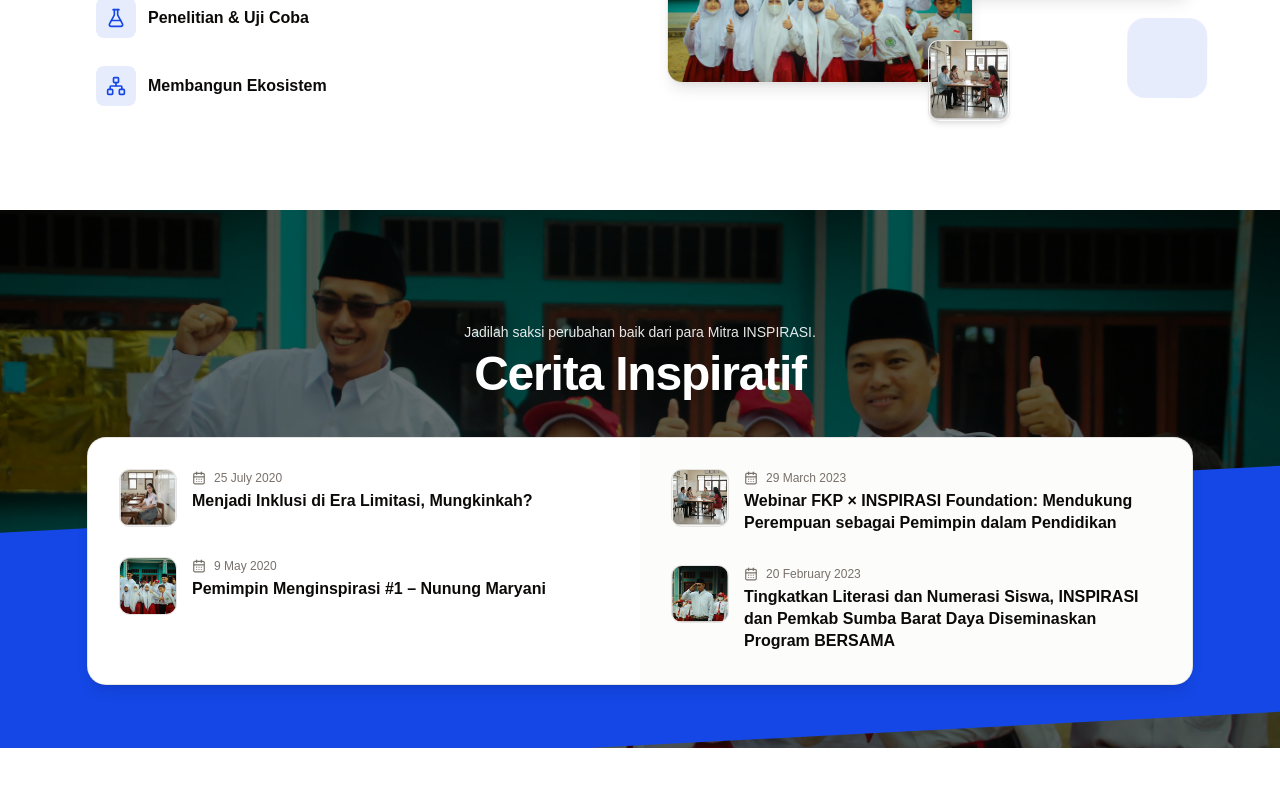
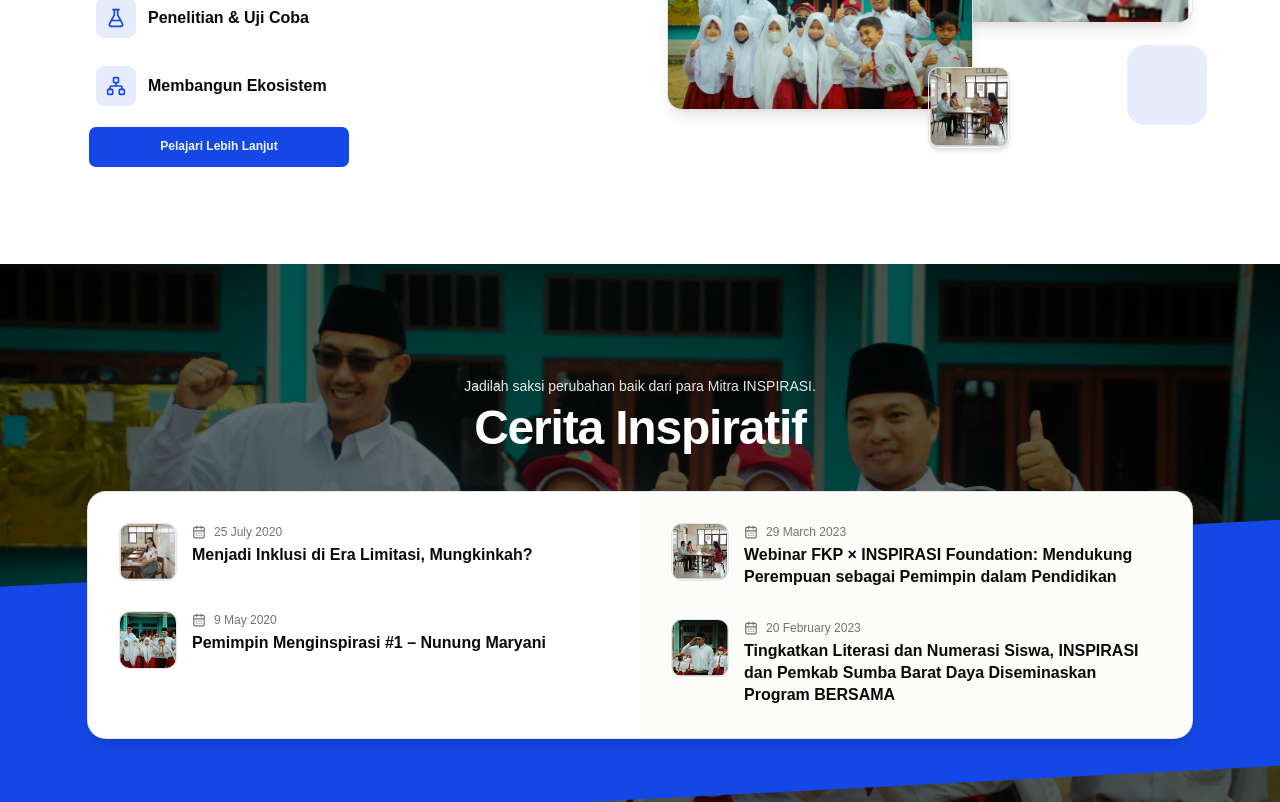
Before and after one commit to mcqeems/imk-uas, a React (Vite) app: page / in a window 1280 px wide. Shown: the part 1240-2042 px from the top of the page. Before the commit the page ends 1988 px from the top, so only its background shows below. Built offline with nearby package versions, Linux system fonts and the light colour scheme.

Commit message:
add button at WhatWeDo section

```diff
--- a/src/pages/home/components/WhatWeDo.tsx
+++ b/src/pages/home/components/WhatWeDo.tsx
@@ -4,6 +4,8 @@ import gsap from 'gsap';
 import { ScrollTrigger } from 'gsap/ScrollTrigger';
 import { useGSAP } from '@gsap/react';
 import { cn } from '@/lib/utils';
+import { Button } from '@/components/ui/button';
+import { useNavigate } from 'react-router-dom';
 
 gsap.registerPlugin(ScrollTrigger);
 
@@ -20,6 +22,7 @@ const features: Feature[] = [
 
 export default function WhatWeDo() {
   const sectionRef = useRef<HTMLElement | null>(null);
+  const navigate = useNavigate();
 
   useGSAP(
     () => {
@@ -123,6 +126,15 @@ export default function WhatWeDo() {
                 </div>
               );
             })}
+            <Button
+              className="max-w-full w-[50%] py-5 mr-2 font-bold cursor-pointer"
+              onClick={(event) => {
+                event.preventDefault();
+                navigate('/program');
+              }}
+            >
+              Pelajari Lebih Lanjut
+            </Button>
           </div>
         </div>
 
```
